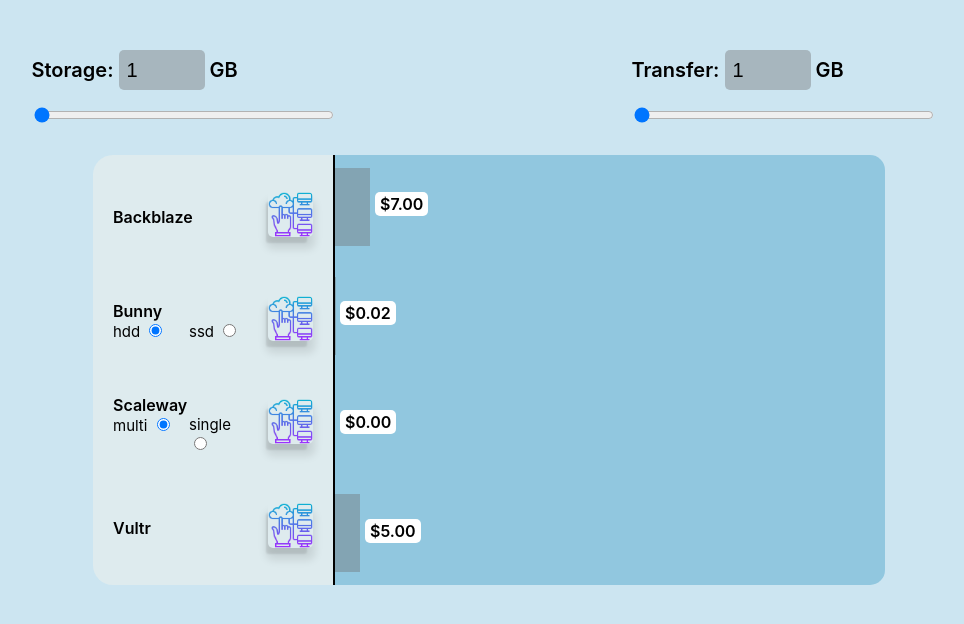
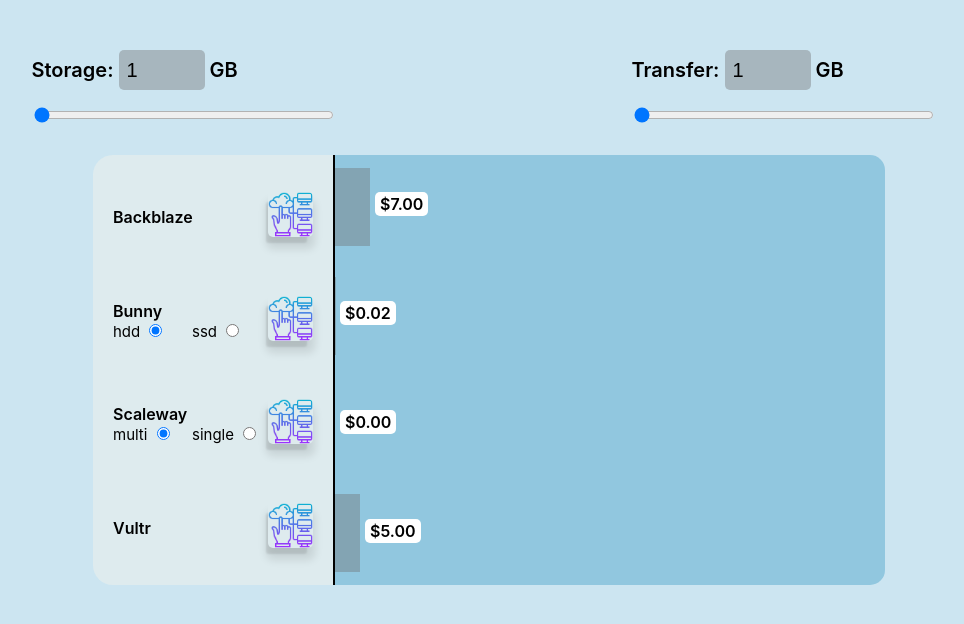
Before and after one commit to Selim96/calculator, a website built with Parcel: page src/index.html in a window 1280 px wide. Shown: the whole page, without its empty margins (151-1115 px from the left). Built offline with nearby package versions, Linux system fonts and the light colour scheme.

Commit message:
change width

```diff
--- a/src/sass/_home.scss
+++ b/src/sass/_home.scss
@@ -134,7 +134,7 @@
         flex-wrap: wrap;
         &>label {
             display: inline-block;
-            width: 67px;
+            width: 70px;
         }
         &>label:first-child {
             margin-right: 9px;
```
